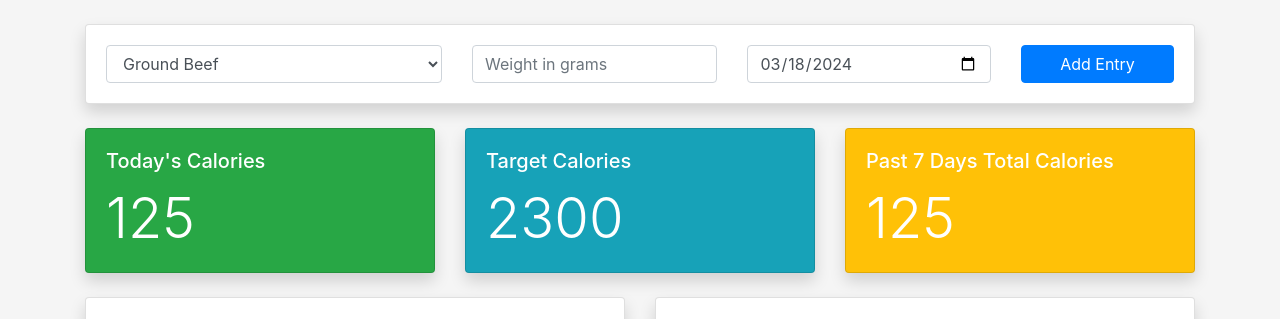
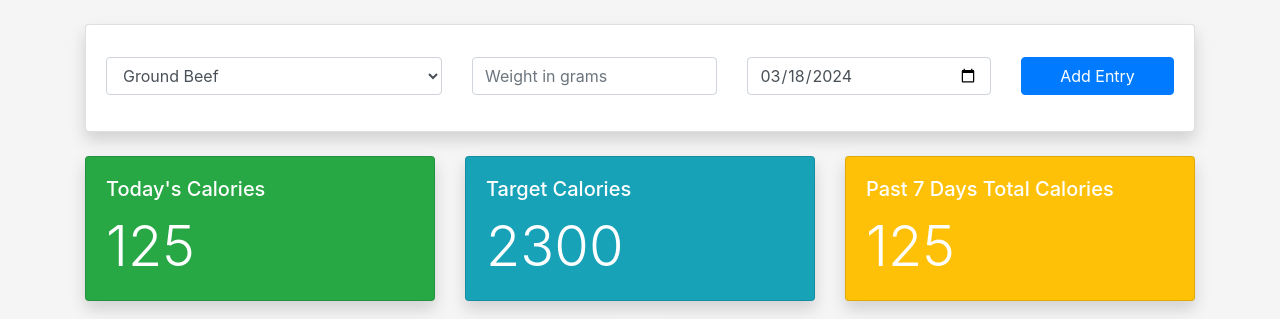
Before and after one commit to lowvoltagenation/django-caloriecounter, a Django app: page / in a window 1280 px wide. Shown: the part 56-375 px from the top of the page. Run offline with Django 5.2, Linux system fonts and the light colour scheme; a user stored in the database is signed in; data comes from the database, SQL or seed files in the repository; some libraries are stand-ins or nearby versions.

Commit message:
quick add padding

```diff
--- a/home/templates/home/index.html
+++ b/home/templates/home/index.html
@@ -6,12 +6,12 @@
         <div class="row mb-4">
             <div class="col-12">
                 <div class="card shadow">
-                    <div class="card-body">
+                    <div class="card-body" style="padding-top: 2em;">
                         <form method="POST" action="{% url 'index' %}">
                             {% csrf_token %}
                             <div class="row">
                                 <div class="col-md-4">
-                                    <div class="form-group" style="margin-bottom: 0px;">
+                                    <div class="form-group">
                                         <!-- <label for="food_item">Food Item</label> -->
                                         <select class="form-control" id="food_item" name="food_item">
                                             {% for food in food_items %}
@@ -21,19 +21,19 @@
                                     </div>
                                 </div>
                                 <div class="col-md-3">
-                                    <div class="form-group" style="margin-bottom: 0px;">
+                                    <div class="form-group">
                                         <!-- <label for="quantity">Quantity (g)</label> -->
                                         <input type="number" class="form-control" id="quantity" name="quantity"  placeholder="Weight in grams" required>
                                     </div>
                                 </div>
                                 <div class="col-md-3">
-                                    <div class="form-group" style="margin-bottom: 0px;">
+                                    <div class="form-group">
                                         <!-- <label for="date">Date</label> -->
                                         <input type="date" class="form-control" id="date" name="date" value="{{ today|date:'Y-m-d' }}" required>
                                     </div>
                                 </div>
                                 <div class="col-md-2">
-                                    <div class="form-group" style="margin-bottom: 0px;">
+                                    <div class="form-group">
                                         <!-- <label>&nbsp;</label> -->
                                         <button type="submit" class="btn btn-primary btn-block">Add Entry</button>
                                     </div>
```
